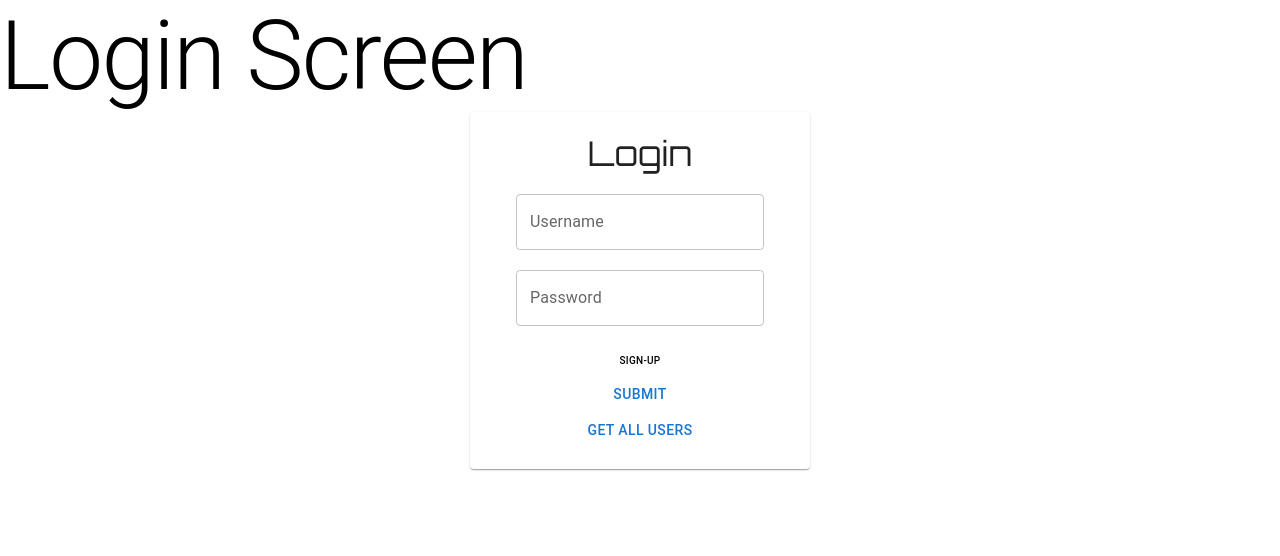
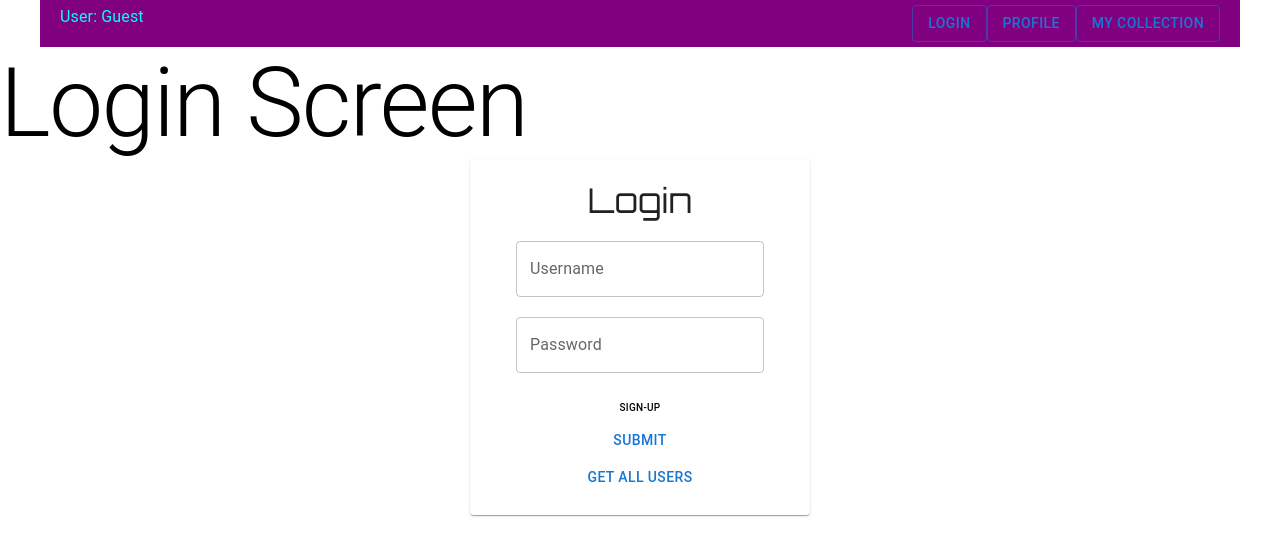
Before and after one commit to AustinWhitbeck/neonrunner-professional-development, a React (Create React App) app in the folder client/: page /login in a window 1280 px wide. Shown: the top 556 px of the page. Built offline with nearby package versions, Linux system fonts and the light colour scheme; no server answers.

Commit message:
added state for user at app level as temp fix for issues with context + styling nav bar

```diff
--- a/client/src/App/App.tsx
+++ b/client/src/App/App.tsx
@@ -1,16 +1,33 @@
-import React from "react";
+import React, { useState } from "react";
 import { BrowserRouter, Routes, Route } from "react-router-dom";
+import NavBar from "../components/organisms/NavBar";
+import ErrorPage from "../components/pages/ErrorPage";
 import Home from "../components/pages/Home";
 import Login from "../components/pages/Login";
 import UserCollection from "../components/pages/UserCollection";
+import { User } from "../models/models";
+
+// ** TODO: Create an error page for a route that doesn't exist ** //
 
 const App: React.FC = () => {
+  const [currentUser, setCurrentuser] = useState<User>({
+    username: "Guest",
+    name: "",
+    password: "",
+    avatar: "",
+  });
+
   return (
     <BrowserRouter>
+      <NavBar user={currentUser} />
       <Routes>
         <Route path="/" element={<Home />} />
-        <Route path="/login" element={<Login />} />
+        <Route
+          path="/login"
+          element={<Login currentUser={currentUser} setUser={setCurrentuser} />}
+        />
         <Route path="/collection" element={<UserCollection />} />
+        <Route path="*" element={<ErrorPage />} />
       </Routes>
     </BrowserRouter>
   );
--- a/client/src/components/molecules/NewUserForm/index.tsx
+++ b/client/src/components/molecules/NewUserForm/index.tsx
@@ -1,11 +1,17 @@
 import { Button, Card, TextField, Typography } from "@mui/material";
-import React, { useEffect, useState } from "react";
+import React, { Dispatch, SetStateAction, useEffect, useState } from "react";
 import { User } from "../../../models/models";
 import { addNewUser, getAllUsers } from "../../../repository";
 
-const NewUserForm: React.FC = () => {
+interface Props {
+  props: {
+    currentUser: User;
+    setUser: Dispatch<SetStateAction<User>>;
+  };
+}
+
+const NewUserForm: React.FC<Props> = ({ props }: Props) => {
   // const { currentUser } = useContext(userContext);
-
   // console.log("current user value", currentUser);
 
   // TODO: Look at Contact Support in molecules in the PWA
@@ -65,6 +71,7 @@ const NewUserForm: React.FC = () => {
     const matchedUser = allUsers.find((user) => user.username == username);
     if (matchedUser) {
       setFormErrorMessage({ message: "Login successful!", color: "success" });
+      props.setUser(matchedUser);
     } else {
       setFormErrorMessage({ message: "Login error", color: "error" });
     }
--- a/client/src/components/organisms/NavBar/index.tsx
+++ b/client/src/components/organisms/NavBar/index.tsx
@@ -1,15 +1,45 @@
-import { Button, Typography } from "@mui/material";
+import { Button, Container, Typography } from "@mui/material";
 import React from "react";
 import { useNavigate } from "react-router-dom";
+import { User } from "../../../models/models";
 
-const navigate = useNavigate();
+interface Props {
+  user: User;
+}
 
-const NavBar: React.FC = () => {
+const NavBar: React.FC<Props> = ({ user }: Props) => {
+  const navigate = useNavigate();
   return (
-    <div>
-      <Typography>Nav Bar</Typography>
-      <Button onClick={(): void => navigate("/login")}>Login</Button>
-    </div>
+    <Container
+      disableGutters
+      sx={{
+        backgroundColor: "purple",
+        color: "cyan",
+        display: "flex",
+        justifyContent: "space-between",
+        width: "100%",
+        padding: "5px 20px",
+      }}
+    >
+      <Typography>User: {user.username}</Typography>
+      <div>
+        <Button onClick={(): void => navigate("/login")} variant="outlined">
+          Login
+        </Button>
+        <Button
+          onClick={(): void => navigate("/collection")}
+          variant="outlined"
+        >
+          Profile
+        </Button>
+        <Button
+          onClick={(): void => navigate("/collection")}
+          variant="outlined"
+        >
+          My Collection
+        </Button>
+      </div>
+    </Container>
   );
 };
 
--- /dev/null
+++ b/client/src/components/pages/ErrorPage/index.tsx
@@ -0,0 +1,7 @@
+import React from "react";
+
+const ErrorPage: React.FC = () => {
+  return <div>This is an error Page!</div>;
+};
+
+export default ErrorPage;
--- a/client/src/components/pages/login/index.tsx
+++ b/client/src/components/pages/login/index.tsx
@@ -1,14 +1,20 @@
 import { Typography } from "@mui/material";
 import { Container } from "@mui/system";
-import React from "react";
+import React, { Dispatch, SetStateAction } from "react";
+import { User } from "../../../models/models";
 import NewUserForm from "../../molecules/NewUserForm";
 
-const Login: React.FC = () => {
+interface Props {
+  currentUser: User;
+  setUser: Dispatch<SetStateAction<User>>;
+}
+
+const Login: React.FC<Props> = ({ currentUser, setUser }: Props) => {
   return (
     <div>
       <Typography variant="h1">Login Screen</Typography>
       <Container sx={{ display: "flex", justifyContent: "center" }}>
-        <NewUserForm />
+        <NewUserForm props={{ currentUser, setUser }} />
       </Container>
     </div>
   );
```
Also changed, not shown: client/src/contexts/UserContext.tsx (+7 -10 lines).
